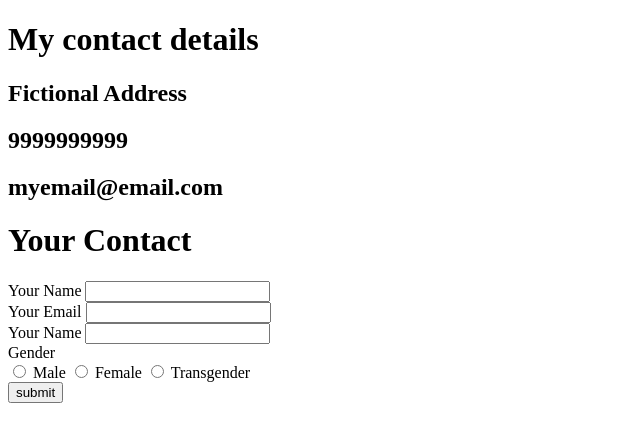
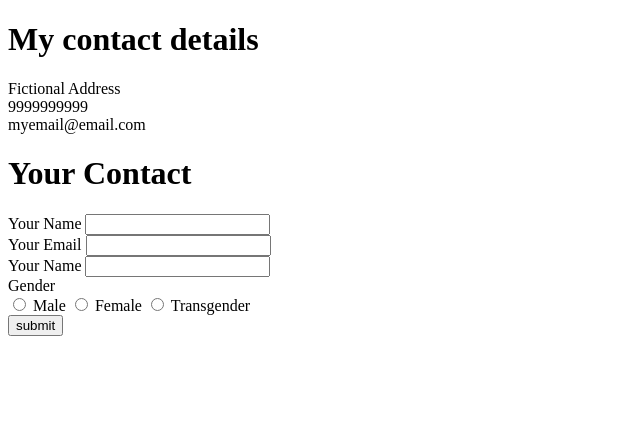
Before and after one commit to GauravPatil-sys/CV, a plain HTML site: page myContact.html in a window 1280 px wide. Shown: the whole page, without its empty margins (0-640 px from the left). Drawn offline with Linux system fonts and the light colour scheme.

Commit message:
Update myContact.html

```diff
--- a/myContact.html
+++ b/myContact.html
@@ -8,9 +8,9 @@
 </head>
 <body>
     <h1>My contact details</h1>
-    <h2>Fictional Address</h2>
-    <h2>9999999999</h2>
-    <h2>myemail@email.com</h2>
+    <p>Fictional Address<br>
+    9999999999<br>
+    myemail@email.com</p>
 
     <h1>Your Contact</h1>
     <form action="">
```
